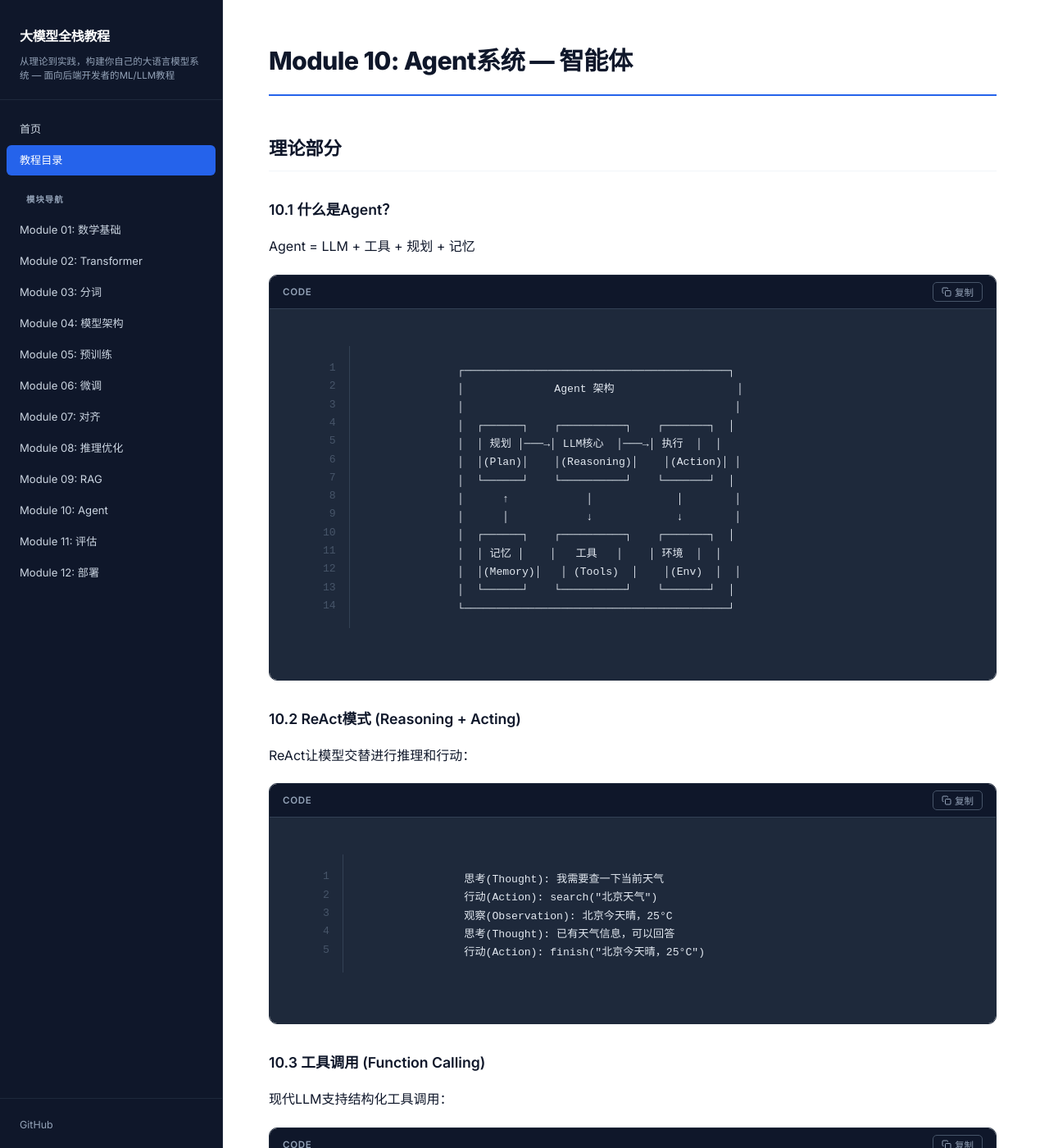
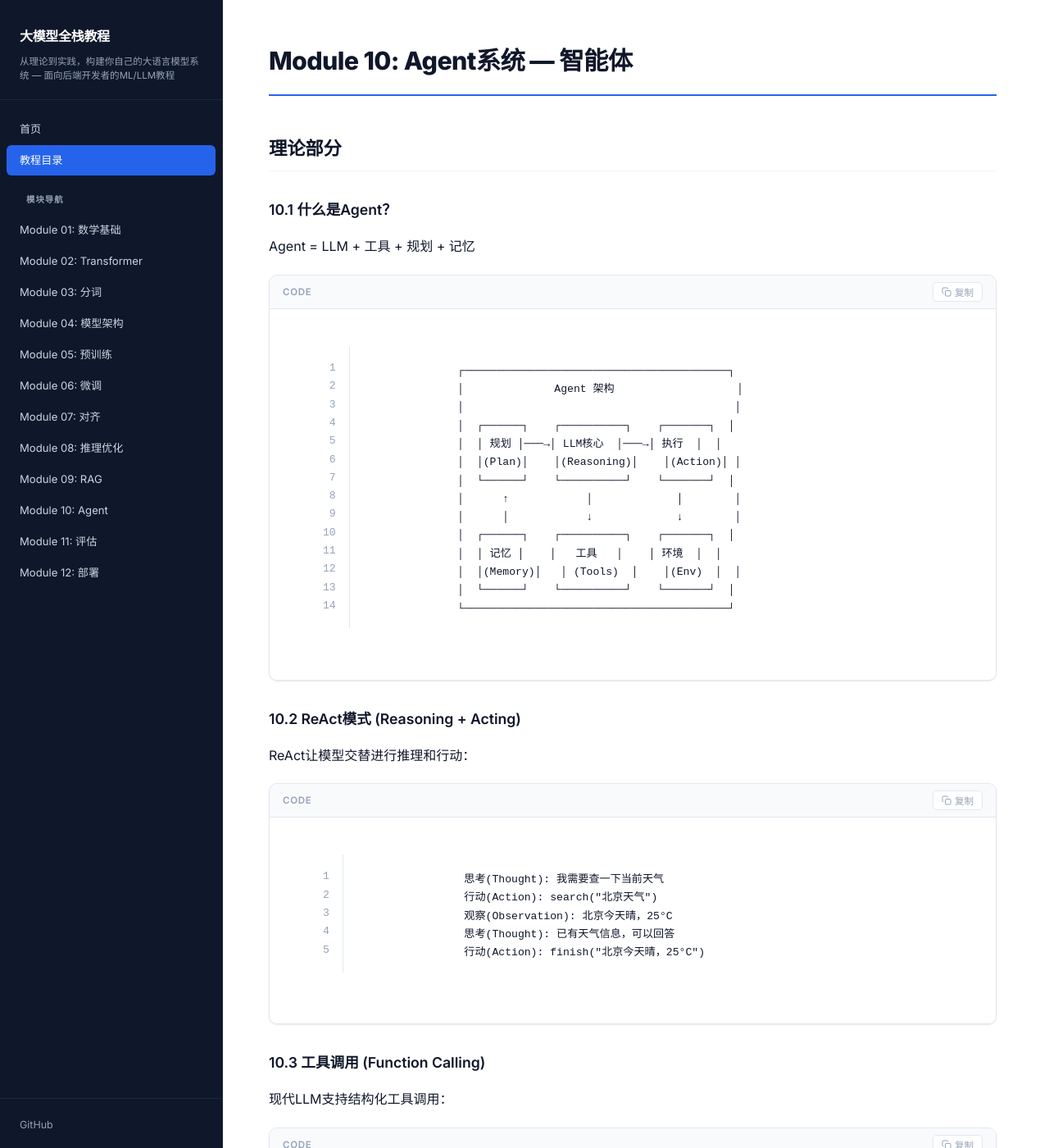
Before and after one commit to dllen/gpt-demo, a Jekyll site: the page built from tutorials/module-10-agents/01-agent-system.md, in a window 1280 px wide and 1400 px high. Shown: the whole window at 82% size. Built offline with Jekyll 4.4.1, drawn with Linux system fonts in a browser that asks for light colours.

Commit message:
Switch code blocks to light theme (Solarized Light)

```diff
--- a/assets/css/style.css
+++ b/assets/css/style.css
@@ -391,7 +391,7 @@ a:hover { color: var(--primary-dark); }
   margin: 36px 0;
 }
 
-/* ========== Code Blocks ========== */
+/* ========== Code Blocks (Light Theme) ========== */
 
 /* Inline code */
 .tutorial-page code {
@@ -402,11 +402,12 @@ a:hover { color: var(--primary-dark); }
 .tutorial-page li code,
 .tutorial-page td code {
   background: var(--code-bg);
-  color: #be185d;
+  color: #d63384;
   padding: 2px 7px;
   border-radius: 4px;
   font-size: 0.88em;
   font-weight: 500;
+  border: 1px solid var(--border);
 }
 
 /* Block code wrapper */
@@ -415,7 +416,9 @@ a:hover { color: var(--primary-dark); }
   margin: 20px 0 28px;
   border-radius: 10px;
   overflow: hidden;
-  border: 1px solid #1e293b;
+  border: 1px solid var(--border);
+  background: #ffffff;
+  box-shadow: 0 1px 3px rgba(0, 0, 0, 0.04), 0 1px 2px rgba(0, 0, 0, 0.06);
 }
 
 /* Code header bar */
@@ -423,9 +426,9 @@ a:hover { color: var(--primary-dark); }
   display: flex;
   align-items: center;
   justify-content: space-between;
-  background: #0f172a;
+  background: var(--bg-secondary);
   padding: 8px 16px;
-  border-bottom: 1px solid #334155;
+  border-bottom: 1px solid var(--border);
 }
 
 .code-lang {
@@ -433,16 +436,16 @@ a:hover { color: var(--primary-dark); }
   font-weight: 600;
   text-transform: uppercase;
   letter-spacing: 0.06em;
-  color: #94a3b8;
+  color: var(--text-muted);
 }
 
 .copy-btn {
   display: inline-flex;
   align-items: center;
   gap: 4px;
-  background: transparent;
-  border: 1px solid #475569;
-  color: #94a3b8;
+  background: #ffffff;
+  border: 1px solid var(--border);
+  color: var(--text-muted);
   font-size: 0.72rem;
   padding: 3px 10px;
   border-radius: 5px;
@@ -452,14 +455,15 @@ a:hover { color: var(--primary-dark); }
 }
 
 .copy-btn:hover {
-  background: #1e293b;
-  color: #e2e8f0;
-  border-color: #64748b;
+  background: var(--bg-secondary);
+  color: var(--text);
+  border-color: var(--primary);
 }
 
 .copy-btn.copied {
-  color: #10b981;
-  border-color: #10b981;
+  color: var(--success);
+  border-color: var(--success);
+  background: rgba(16, 185, 129, 0.05);
 }
 
 .copy-btn svg {
@@ -469,8 +473,8 @@ a:hover { color: var(--primary-dark); }
 
 /* Code block */
 .tutorial-page pre {
-  background: #1e293b;
-  color: #e2e8f0;
+  background: #ffffff;
+  color: var(--text);
   padding: 16px 24px;
   overflow-x: auto;
   margin: 0;
@@ -493,7 +497,7 @@ a:hover { color: var(--primary-dark); }
 .highlight pre {
   margin: 0;
   padding: 16px 24px;
-  background: #1e293b;
+  background: #ffffff;
 }
 
 /* Remove white border on hover from minima theme */
@@ -501,12 +505,13 @@ a:hover { color: var(--primary-dark); }
 .tutorial-page .code-block-wrapper:hover,
 .tutorial-page pre:focus,
 .tutorial-page .code-block-wrapper:focus {
-  border-color: #1e293b;
+  border-color: var(--border);
   outline: none;
 }
 
 .code-block-wrapper:hover {
-  border-color: #1e293b;
+  border-color: var(--primary-200);
+  box-shadow: 0 2px 8px rgba(37, 99, 235, 0.06);
 }
 
 /* Remove hover effect from rouge line number table */
@@ -523,9 +528,9 @@ a:hover { color: var(--primary-dark); }
 .rouge-gutter,
 .rouge-gutter:hover {
   user-select: none;
-  color: #475569;
+  color: var(--text-muted);
   background: transparent;
-  border-right: 1px solid #334155;
+  border-right: 1px solid var(--border);
 }
 
 .rouge-code,
@@ -537,32 +542,32 @@ a:hover { color: var(--primary-dark); }
 .tutorial-page pre.lineno,
 .tutorial-page .lineno {
   user-select: none;
-  color: #475569;
+  color: var(--text-muted);
   padding-right: 16px;
-  border-right: 1px solid #334155;
+  border-right: 1px solid var(--border);
   margin-right: 16px;
   text-align: right;
   min-width: 2.5em;
   display: inline-block;
 }
 
-/* ========== Rouge Syntax Highlighting Theme (Solarized Dark) ========== */
-.highlight .c { color: #6c71c4; font-style: italic; } /* Comment */
+/* ========== Rouge Syntax Highlighting Theme (Solarized Light) ========== */
+.highlight .c { color: #93a1a1; font-style: italic; } /* Comment */
 .highlight .err { color: #dc322f; } /* Error */
 .highlight .k { color: #859900; } /* Keyword */
 .highlight .l { color: #cb4b16; } /* Literal */
 .highlight .n { color: #268bd2; } /* Name */
 .highlight .o { color: #859900; } /* Operator */
-.highlight .p { color: #93a1a1; } /* Punctuation */
-.highlight .cm { color: #6c71c4; font-style: italic; } /* Comment.Multiline */
-.highlight .cp { color: #6c71c4; font-style: italic; } /* Comment.Preproc */
-.highlight .c1 { color: #6c71c4; font-style: italic; } /* Comment.Single */
-.highlight .cs { color: #6c71c4; font-style: italic; } /* Comment.Special */
+.highlight .p { color: #586e75; } /* Punctuation */
+.highlight .cm { color: #93a1a1; font-style: italic; } /* Comment.Multiline */
+.highlight .cp { color: #93a1a1; font-style: italic; } /* Comment.Preproc */
+.highlight .c1 { color: #93a1a1; font-style: italic; } /* Comment.Single */
+.highlight .cs { color: #93a1a1; font-style: italic; } /* Comment.Special */
 .highlight .gd { color: #dc322f; } /* Generic.Deleted */
 .highlight .ge { font-style: italic; } /* Generic.Emph */
 .highlight .gh { color: #b58900; font-weight: bold; } /* Generic.Heading */
 .highlight .gi { color: #859900; } /* Generic.Inserted */
-.highlight .gp { color: #93a1a1; font-weight: bold; } /* Generic.Prompt */
+.highlight .gp { color: #586e75; font-weight: bold; } /* Generic.Prompt */
 .highlight .gs { font-weight: bold; } /* Generic.Strong */
 .highlight .gu { color: #268bd2; font-weight: bold; } /* Generic.Subheading */
 .highlight .kc { color: #cb4b16; } /* Keyword.Constant */
@@ -589,7 +594,7 @@ a:hover { color: var(--primary-dark); }
 .highlight .nt { color: #859900; } /* Name.Tag */
 .highlight .nv { color: #268bd2; } /* Name.Variable */
 .highlight .ow { color: #859900; } /* Operator.Word */
-.highlight .w { color: #93a1a1; } /* Text.Whitespace */
+.highlight .w { color: #586e75; } /* Text.Whitespace */
 .highlight .mb { color: #cb4b16; } /* Literal.Number.Bin */
 .highlight .mf { color: #cb4b16; } /* Literal.Number.Float */
 .highlight .mh { color: #cb4b16; } /* Literal.Number.Hex */
@@ -599,7 +604,7 @@ a:hover { color: var(--primary-dark); }
 .highlight .sb { color: #2aa198; } /* Literal.String.Backtick */
 .highlight .sc { color: #2aa198; } /* Literal.String.Char */
 .highlight .dl { color: #2aa198; } /* Literal.String.Delimiter */
-.highlight .sd { color: #6c71c4; } /* Literal.String.Doc */
+.highlight .sd { color: #93a1a1; } /* Literal.String.Doc */
 .highlight .s2 { color: #2aa198; } /* Literal.String.Double */
 .highlight .se { color: #cb4b16; } /* Literal.String.Escape */
 .highlight .sh { color: #2aa198; } /* Literal.String.Heredoc */
```
